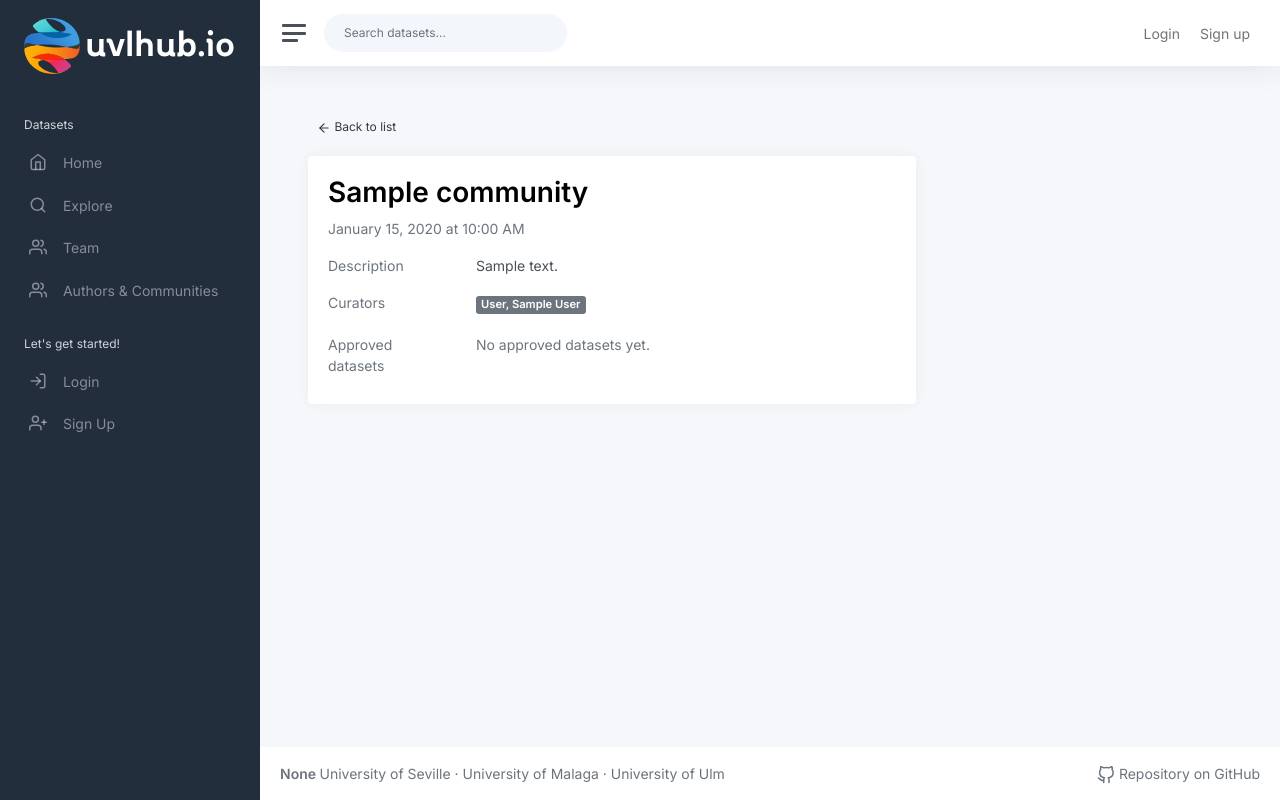
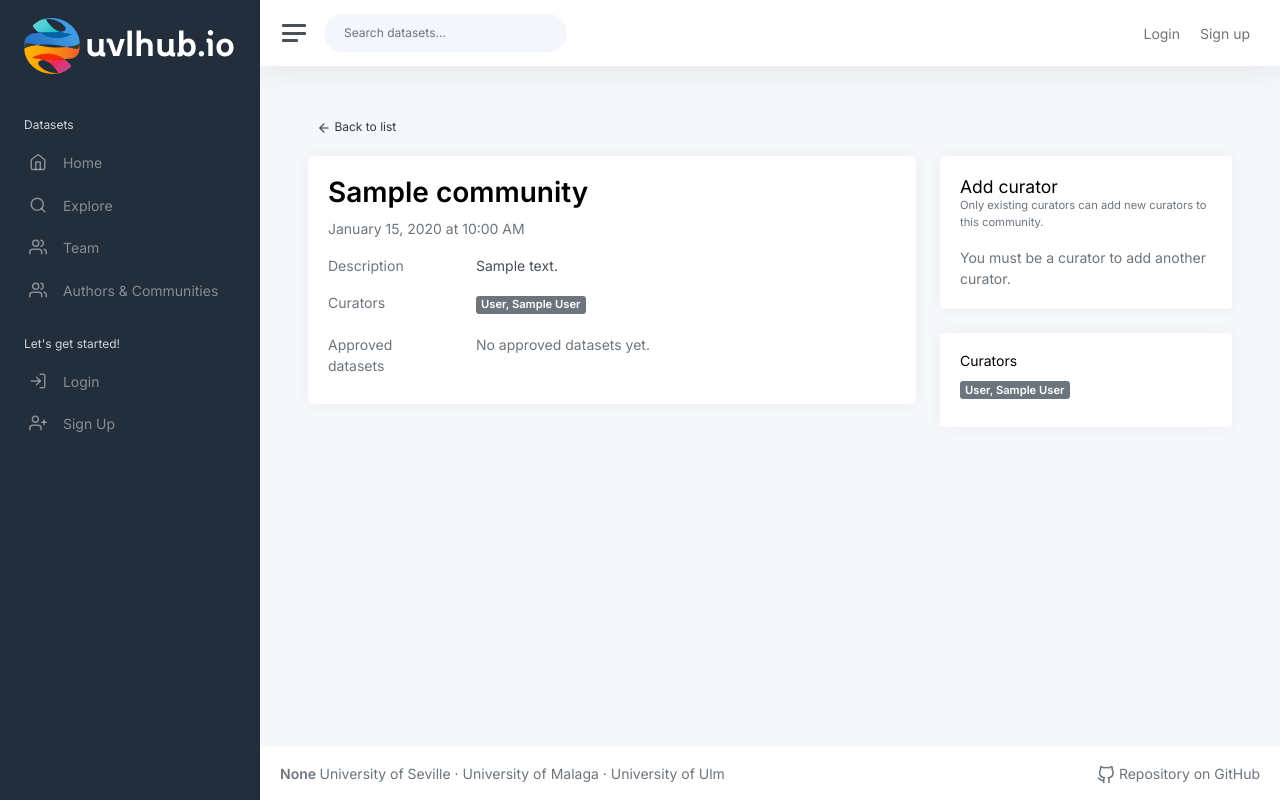
Before and after one commit to EGCRubik/rubik-hub, a Flask app: page /community/sample in a window 1280 px wide. Run offline with Flask 3, Linux system fonts and the light colour scheme; tables that the repository leaves empty hold one stand-in row (values such as "Sample post"); parts of the project's set-up code (start-up, migrations or seed data) failed here and were passed over; some libraries are stand-ins or nearby versions.

Commit message:
feat: add functionality to manage community curators, including adding curators and displaying a list of existing curators

```diff
--- a/app/modules/community/routes.py
+++ b/app/modules/community/routes.py
@@ -44,14 +44,13 @@
         # Verifica si el usuario aparece en los seguidores de la comunidad
         is_following = c.followers.filter_by(follower_id=current_user.id).first() is not None
 
-
-
     return render_template(
         "community/detail.html",
         community=c,
         CommunityDatasetStatus=CommunityDatasetStatus,
         is_following=is_following
     )
+
 # Proponer un dataset para una comunidad
 @community_bp.route("/community/<slug>/propose", methods=["POST"])
 @login_required
@@ -85,3 +84,16 @@
     _ensure_curator(c)
     link = link_service.set_status(link_id, CommunityDatasetStatus.REJECTED, current_user)
     return jsonify({"message": "Rejected", "link_id": link.id})
+
+# Añadir un curador (solo curadores)
+@community_bp.route("/community/<slug>/curators/add", methods=["POST"])
+@login_required
+def add_curator(slug):
+    c = community_service.get_by_slug(slug)
+    _ensure_curator(c)
+    user_id = request.form.get("user_id", type=int)
+    if not user_id:
+        return jsonify({"message": "user_id is required"}), 400
+    user = User.query.get_or_404(user_id)
+    community_service.add_curator(c, user)
+    return jsonify({"message": "Curator added", "user_id": user.id})
--- a/app/modules/community/templates/community/detail.html
+++ b/app/modules/community/templates/community/detail.html
@@ -149,6 +149,51 @@
 
   </div>
 
+  <div class="col-xl-4 col-lg-12 col-md-12 col-sm-12">
+
+    <div class="card">
+      <div class="card-body">
+        <div class="d-flex justify-content-between align-items-center">
+          <h4 style="margin-bottom: 0px">Add curator</h4>
+        </div>
+        <p class="text-secondary small">Only existing curators can add new curators to this community.</p>
+
+        {% if current_user.is_authenticated and community.curators.filter_by(id=current_user.id).first() %}
+        <form method="POST" action="{{ url_for('community.add_curator', slug=community.slug) }}">
+          <div class="mb-3">
+            <label class="form-label">User ID</label>
+            <input type="number" min="1" class="form-control" name="user_id" placeholder="e.g. 123" required>
+          </div>
+          <button type="submit" class="btn btn-outline-primary btn-sm" style="border-radius:5px">
+            <i data-feather="user-plus"></i> Add curator
+          </button>
+        </form>
+        {% else %}
+        <div class="text-muted">You must be a curator to add another curator.</div>
+        {% endif %}
+
+      </div>
+    </div>
+
+    <!-- existing curators quick list -->
+    <div class="card mt-3">
+      <div class="card-body">
+        <h5 style="margin-bottom:0">Curators</h5>
+        <div class="mt-2">
+          {% for u in community.curators.all() %}
+          <div class="mb-2">
+            <span class="badge bg-secondary">
+              {% if u.profile %}{{ u.profile.surname }}, {{ u.profile.name }}{% else %}User #{{ u.id }}{% endif %}
+            </span>
+          </div>
+          {% else %}
+          <div class="text-muted">No curators yet.</div>
+          {% endfor %}
+        </div>
+      </div>
+    </div>
+
+  </div>
 
 </div>
 
```
Also changed, not shown: app/modules/community/seeders.py (+18 -0 lines).
